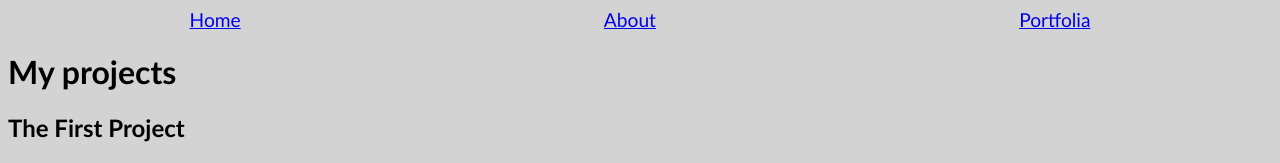
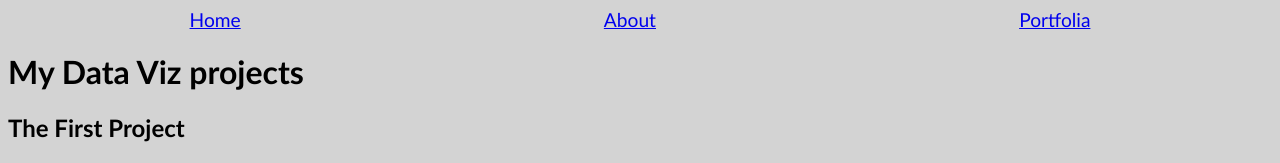
Before and after one commit to tbrown034/Personal-Site, a plain HTML site: page portfolio.html in a window 1280 px wide. Shown: the top 163 px of the page. Drawn offline with Linux system fonts and the light colour scheme; a script that the page names is missing.

Commit message:
renamed project

```diff
--- a/portfolio.html
+++ b/portfolio.html
@@ -16,7 +16,7 @@
   </nav>
 </header>
     <main>
-        <h1>My projects</h1>
+        <h1>My Data Viz projects</h1>
         <section class="project">
           <h2 class="project-name">
           The First Project
```
